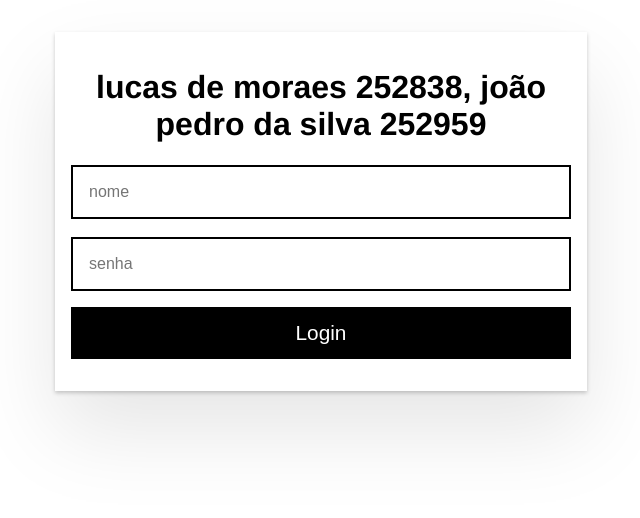
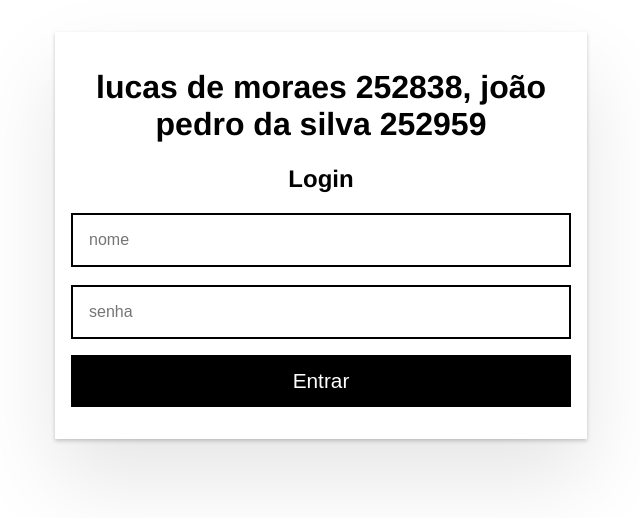
Before and after one commit to lucasmoraeslourenco/tp-frameworks-web, an Angular app in the folder frontend/TODOapp/: page / in a window 1280 px wide. Shown: the top 518 px of the page, without its empty margins (319-959 px from the left). Built offline with nearby package versions, Linux system fonts and the light colour scheme.

Commit message:
Refactor app.html for login and task management

```diff
--- a/frontend/TODOapp/src/app/app.html
+++ b/frontend/TODOapp/src/app/app.html
@@ -1,22 +1,70 @@
+
 <div class="main">
+
+  <!-- ===== TELA DE LOGIN ===== -->
+  <div *ngIf="!usuarioLogado()">
     <h1>lucas de moraes 252838, joão pedro da silva 252959</h1>
+    <h2>Login</h2>
+    <input #username placeholder="nome" class="lg-text-input" />
+    <BR>
+    <input #password type="password" placeholder="senha" class="lg-text-input" />
+    <button class="btn-primary" (click)="Login(username.value, password.value)">Entrar</button>
+  </div>
+
+  <!-- ===== TELA PRINCIPAL (logado) ===== -->
   <div *ngIf="usuarioLogado()">
+    <h1>lucas de moraes 252838, joão pedro da silva 252959</h1>
+
+    <!-- Adicionar tarefa -->
     <input class="lg-text-input" #campoNovoItem
       (keyup.enter)="CREATE_tarefa(campoNovoItem.value); campoNovoItem.value=''" />
-  <button class="btn-primary" (click)="CREATE_tarefa(campoNovoItem.value); campoNovoItem.value=''">
-    Adicionar Tarefa</button>
+    <button class="btn-primary"
+      (click)="CREATE_tarefa(campoNovoItem.value); campoNovoItem.value=''">
+      Adicionar Tarefa
+    </button>
+
+    <!-- Lista de tarefas -->
     <ul>
       <li *ngFor="let tarefaDoLoop of arrayDeTarefas()">
         <app-item [tarefa]="tarefaDoLoop" (remover)="DELETE_tarefa($event)"
-        (modificaTarefa)="UPDATE_tarefa(tarefaDoLoop)">>
+          (modificaTarefa)="UPDATE_tarefa(tarefaDoLoop)">
         </app-item>
       </li>
     </ul>
-    </div>
-    <div *ngIf="!usuarioLogado()">
-    <input #username placeholder="nome" class="lg-text-input" />
-    <BR>
-    <input #password placeholder="senha" class="lg-text-input" />
-    <button class="btn-primary" (click)="Login(username.value, password.value)">Login</button>
+
+    <!-- ===== PAINEL ADM ===== -->
+    <div *ngIf="roleUsuario() === 'adm'" style="margin-top: 2rem; border-top: 2px solid #ccc; padding-top: 1rem;">
+
+      <button class="btn-primary" (click)="toggleAdminPainel()">
+        {{ painelAdminAberto() ? '▲ Fechar Painel Admin' : '▼ Abrir Painel Admin' }}
+      </button>
+
+      <div *ngIf="painelAdminAberto()">
+        <h3>Gerenciar Usuários</h3>
+
+        <!-- Criar novo usuário -->
+        <input #newNome placeholder="Nome" class="lg-text-input" />
+        <input #newSenha type="password" placeholder="Senha" class="lg-text-input" />
+        <button class="btn-primary"
+          (click)="CRIAR_usuario(newNome.value, newSenha.value, 'user'); newNome.value=''; newSenha.value=''">
+          Criar Usuário
+        </button>
+
+        <!-- Lista de usuários -->
+        <ul style="margin-top: 1rem;">
+          <li *ngFor="let u of listaUsuarios()"
+            style="display:flex; justify-content:space-between; align-items:center; padding: 0.4rem 0; border-bottom: 1px solid #eee;">
+            <span><strong>{{ u.nome }}</strong> — {{ u.role }}</span>
+            <span>
+              <button class="btn" (click)="EDITAR_usuario(u._id, u.nome)">Editar</button>
+              <button class="btn btn-warn" (click)="DELETAR_usuario(u._id)">Remover</button>
+            </span>
+          </li>
+        </ul>
+
       </div>
     </div>
+
+  </div>
+
+</div>
```
Lines whose indentation alone changed are shown as unchanged.
